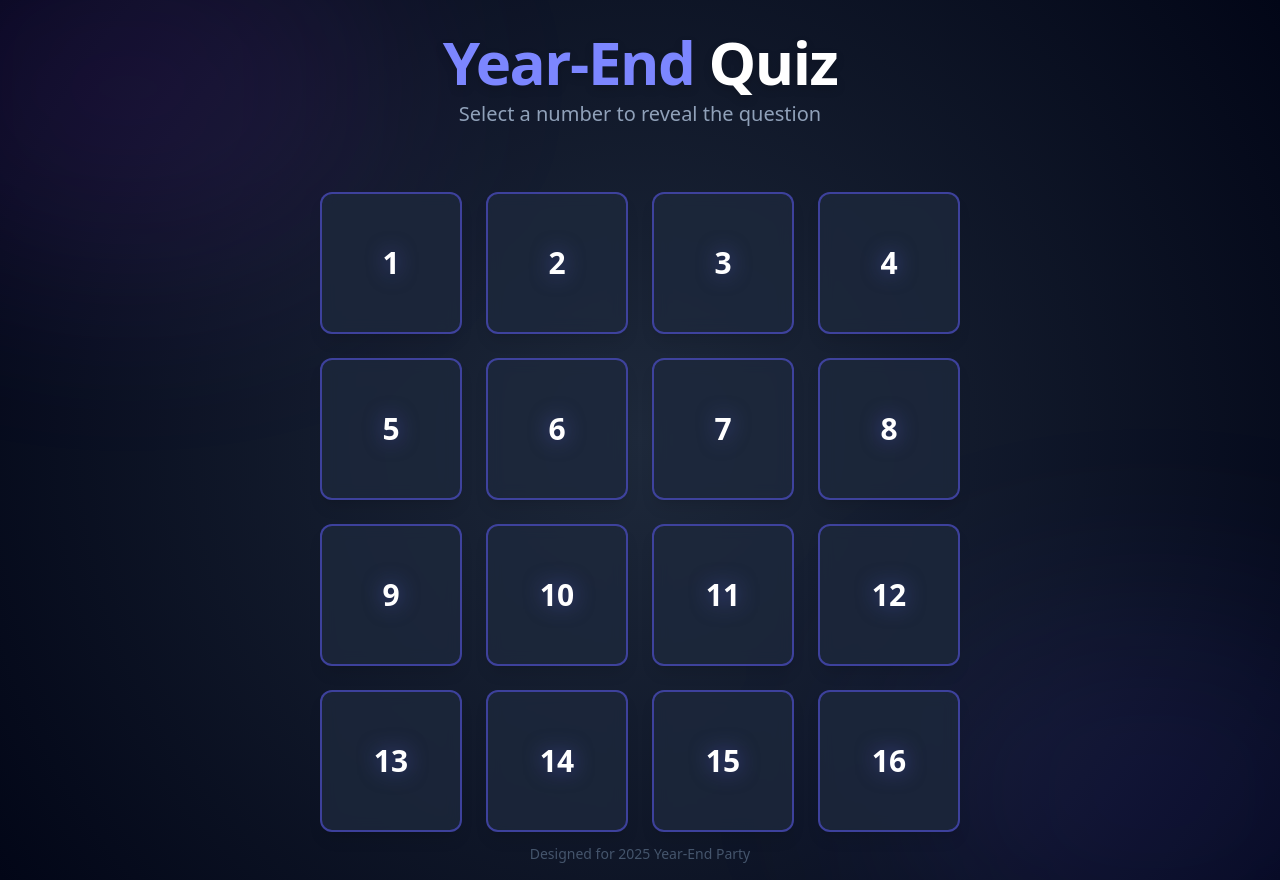
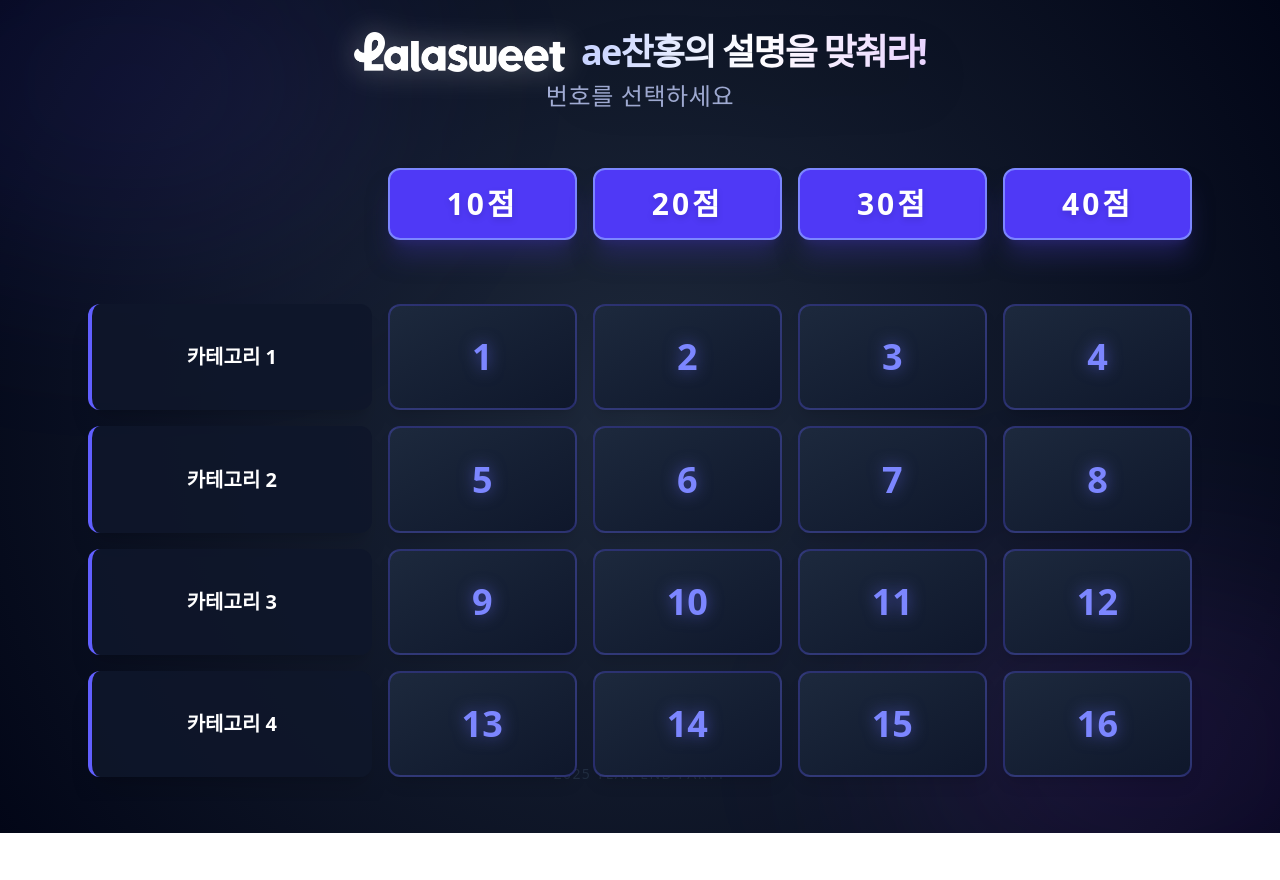
Before and after one commit to imby-Lalasweet/Lalasweet-quiz-app, a Next.js app: page / in a window 1280 px wide. After the commit the page ends 833 px from the top, so only its background shows below. Built offline with nearby package versions, Linux system fonts and the light colour scheme.

Commit message:
디자인 수정 및 로고 추가

```diff
--- a/src/app/page.tsx
+++ b/src/app/page.tsx
@@ -2,9 +2,10 @@
 
 import { useState } from 'react';
 import { AnimatePresence, motion } from 'framer-motion';
-import { QUIZZES } from '@/data/quizzes';
+import { QUIZZES, CATEGORIES } from '@/data/quizzes';
 import { QuizGrid } from '@/components/QuizGrid';
 import { QuizView } from '@/components/QuizView';
+/* eslint-disable @next/next/no-img-element */
 
 export default function Home() {
   const [activeQuizId, setActiveQuizId] = useState<number | null>(null);
@@ -24,30 +25,38 @@ export default function Home() {
   const activeQuiz = activeQuizId ? QUIZZES.find((q) => q.id === activeQuizId) : null;
 
   return (
-    <main className="min-h-screen flex flex-col items-center justify-center p-4 md:p-8 relative overflow-hidden">
+    <main className="min-h-screen flex flex-col items-center justify-center p-4 md:p-8 relative overflow-hidden bg-[radial-gradient(ellipse_at_top,_var(--tw-gradient-stops))] from-slate-900 via-[#0B1120] to-black">
       {/* Background ambient effects */}
       <div className="absolute inset-0 overflow-hidden pointer-events-none">
-        <div className="absolute top-[-10%] left-[-10%] w-[40%] h-[40%] bg-purple-500/10 rounded-full blur-[100px]" />
-        <div className="absolute bottom-[-10%] right-[-10%] w-[40%] h-[40%] bg-indigo-500/10 rounded-full blur-[100px]" />
+        <div className="absolute top-[-10%] left-[-10%] w-[40%] h-[40%] bg-indigo-500/10 rounded-full blur-[100px]" />
+        <div className="absolute bottom-[-10%] right-[-10%] w-[40%] h-[40%] bg-purple-500/10 rounded-full blur-[100px]" />
       </div>
 
-      <div className="relative z-10 w-full max-w-7xl mx-auto flex flex-col items-center">
-        <header className="mb-8 md:mb-12 text-center space-y-2">
-          <motion.h1
+      <div className="relative z-10 w-full max-w-[90rem] mx-auto flex flex-col items-center">
+        <header className="mb-4 md:mb-8 text-center w-full">
+          <motion.div
             initial={{ y: -50, opacity: 0 }}
             animate={{ y: 0, opacity: 1 }}
-            className="text-4xl md:text-6xl font-black tracking-tight text-white drop-shadow-lg"
+            className="flex flex-col md:flex-row items-center justify-center gap-2 md:gap-4 mb-2"
           >
-            <span className="text-indigo-400">Year-End</span> Quiz
-          </motion.h1>
+            <img
+              src="/logo.png"
+              alt="Logo"
+              className="h-6 md:h-10 w-auto object-contain drop-shadow-[0_0_15px_rgba(255,255,255,0.3)]"
+            />
+            <h1 className="text-2xl md:text-4xl font-black tracking-tighter text-transparent bg-clip-text bg-gradient-to-r from-indigo-200 via-white to-purple-200 drop-shadow-2xl whitespace-nowrap">
+              ae찬홍의 설명을 맞춰라!
+            </h1>
+          </motion.div>
+
           {!activeQuizId && (
             <motion.p
               initial={{ opacity: 0 }}
               animate={{ opacity: 1 }}
               transition={{ delay: 0.2 }}
-              className="text-slate-400 text-lg md:text-xl"
+              className="text-indigo-200/80 text-xl md:text-2xl font-light tracking-wide"
             >
-              Select a number to reveal the question
+              번호를 선택하세요
             </motion.p>
           )}
         </header>
@@ -62,14 +71,15 @@ export default function Home() {
           ) : (
             <motion.div
               key="grid"
-              initial={{ scale: 0.9, opacity: 0 }}
+              initial={{ scale: 0.95, opacity: 0 }}
               animate={{ scale: 1, opacity: 1 }}
-              exit={{ scale: 0.9, opacity: 0 }}
+              exit={{ scale: 0.95, opacity: 0 }}
               transition={{ duration: 0.3 }}
               className="w-full"
             >
               <QuizGrid
                 quizzes={QUIZZES}
+                categories={CATEGORIES}
                 completedIds={completedIds}
                 onSelect={handleSelectQuiz}
               />
@@ -78,8 +88,8 @@ export default function Home() {
         </AnimatePresence>
       </div>
 
-      <footer className="absolute bottom-4 text-slate-600 text-sm">
-        Designed for 2025 Year-End Party
+      <footer className="fixed bottom-4 text-slate-700/50 text-sm font-mono tracking-widest pointer-events-none">
+        2025 YEAR END PARTY
       </footer>
     </main>
   );
--- a/src/components/QuizGrid.tsx
+++ b/src/components/QuizGrid.tsx
@@ -3,56 +3,84 @@
 import { motion } from 'framer-motion';
 import { Quiz } from '@/data/quizzes';
 import { cn } from '@/lib/utils';
-import { Check, Star } from 'lucide-react';
+import { Check } from 'lucide-react';
 
 interface QuizGridProps {
     quizzes: Quiz[];
+    categories: string[];
     completedIds: number[];
     onSelect: (id: number) => void;
 }
 
-export function QuizGrid({ quizzes, completedIds, onSelect }: QuizGridProps) {
+export function QuizGrid({ quizzes, categories, completedIds, onSelect }: QuizGridProps) {
+    const points = ["10점", "20점", "30점", "40점"];
+
     return (
-        <div className="grid grid-cols-4 gap-4 md:gap-6 w-full max-w-2xl mx-auto p-4 perspective-1000">
-            {quizzes.map((quiz, index) => {
-                const isCompleted = completedIds.includes(quiz.id);
+        <div className="w-full max-w-6xl mx-auto p-2 md:p-6 overflow-x-auto">
+            {/* Grid Container */}
+            <div className="min-w-[800px] grid grid-cols-[1.5fr_1fr_1fr_1fr_1fr] gap-4 text-center">
+
+                {/* Header Row (Empty first cell + Points) */}
+                <div className="bg-transparent"></div> {/* Top-left corner placeholder */}
+                {points.map((point) => (
+                    <div key={point} className="flex items-center justify-center py-4 bg-indigo-600 rounded-xl border-2 border-indigo-400 shadow-xl shadow-indigo-900/50 mb-4">
+                        <span className="text-2xl md:text-3xl font-black text-white font-mono tracking-widest drop-shadow-md">{point}</span>
+                    </div>
+                ))}
+
+                {/* Spacer Row to separate Header from Content */}
+                <div className="col-span-5 h-4"></div>
+
+                {/* Rows: Category + 4 Quizzes */}
+                {categories.map((category, rowIndex) => (
+                    <>
+                        {/* Category Header */}
+                        <div className="flex items-center justify-center p-4 bg-slate-900/90 rounded-xl border-l-4 border-indigo-500 shadow-xl">
+                            <span className="text-xl font-bold text-white break-words w-full px-2">{category}</span>
+                        </div>
+
+                        {/* Quiz Cells for this Category */}
+                        {Array.from({ length: 4 }).map((_, colIndex) => {
+                            // Calculate quiz index: Row(0-3) * 4 + Col(0-3) + 1 -> 1-16
+                            const quizId = rowIndex * 4 + colIndex + 1;
+                            const quiz = quizzes.find(q => q.id === quizId);
+                            const isCompleted = completedIds.includes(quizId);
+
+                            if (!quiz) return <div key={quizId} className="bg-transparent" />; // Safety fallback
 
                             return (
                                 <motion.button
-                        key={quiz.id}
-                        initial={{ opacity: 0, scale: 0.8 }}
+                                    key={quizId}
+                                    initial={{ opacity: 0, scale: 0.9 }}
                                     animate={{ opacity: 1, scale: 1 }}
-                        transition={{
-                            delay: index * 0.05,
-                            type: "spring",
-                            stiffness: 260,
-                            damping: 20
-                        }}
-                        whileHover={!isCompleted ? { scale: 1.05, zIndex: 10 } : {}}
+                                    transition={{ delay: rowIndex * 0.1 + colIndex * 0.05 }}
+                                    whileHover={!isCompleted ? { scale: 1.05, y: -5 } : {}}
                                     whileTap={!isCompleted ? { scale: 0.95 } : {}}
-                        onClick={() => !isCompleted && onSelect(quiz.id)}
+                                    onClick={() => !isCompleted && onSelect(quizId)}
                                     disabled={isCompleted}
                                     className={cn(
-                            "relative aspect-square rounded-xl flex items-center justify-center text-3xl font-bold transition-all duration-300 shadow-lg border-2",
+                                        "relative aspect-video rounded-xl flex items-center justify-center text-3xl font-black transition-all duration-300 shadow-lg border-2 overflow-hidden group",
                                         isCompleted
-                                ? "bg-slate-800/50 border-slate-700 text-slate-600 cursor-not-allowed grayscale"
-                                : "bg-slate-800/80 border-indigo-500/50 hover:border-indigo-400 hover:shadow-indigo-500/30 hover:bg-slate-700 text-white cursor-pointer backdrop-blur-sm group"
+                                            ? "bg-slate-800/30 border-slate-800 text-slate-700 cursor-not-allowed"
+                                            : "bg-gradient-to-br from-slate-800 to-slate-900 border-indigo-500/30 hover:border-indigo-400 hover:shadow-indigo-500/20 text-white cursor-pointer"
                                     )}
                                 >
                                     {isCompleted ? (
-                            <Check className="w-10 h-10 opacity-50" />
+                                        <Check className="w-12 h-12 text-slate-700 opacity-50" />
                                     ) : (
-                            <span className="group-hover:text-indigo-300 transition-colors drop-shadow-[0_0_10px_rgba(99,102,241,0.5)]">
-                                {quiz.id}
+                                        <>
+                                            <span className="opacity-0 group-hover:opacity-100 transition-opacity absolute inset-0 bg-indigo-500/10" />
+                                            <span className="text-2xl md:text-4xl text-indigo-400 group-hover:text-white transition-colors drop-shadow-[0_0_8px_rgba(99,102,241,0.6)]">
+                                                {quizId}
                                             </span>
-                        )}
-
-                        {!isCompleted && (
-                            <div className="absolute inset-0 rounded-xl bg-gradient-to-br from-indigo-500/20 to-purple-500/20 opacity-0 group-hover:opacity-100 transition-opacity" />
+                                        </>
                                     )}
                                 </motion.button>
                             );
                         })}
+                    </>
+                ))}
+            </div>
         </div>
     );
 }
--- a/src/data/quizzes.ts
+++ b/src/data/quizzes.ts
@@ -6,6 +6,18 @@ export interface Quiz {
     image?: string; // Optional image URL for image type quizzes
 }
 
+export const CATEGORIES = [
+    "카테고리 1",
+    "카테고리 2",
+    "카테고리 3",
+    "카테고리 4"
+];
+
+// 4 categories x 4 difficulty levels = 16 quizzes
+// IDs 1-4: Category 1 (10, 20, 30, 40 points)
+// IDs 5-8: Category 2
+// IDs 9-12: Category 3
+// IDs 13-16: Category 4
 export const QUIZZES: Quiz[] = Array.from({ length: 16 }, (_, i) => ({
     id: i + 1,
     type: 'text',
```
Also changed, not shown: public/logo.png (added). Lines whose indentation alone changed are shown as unchanged.
